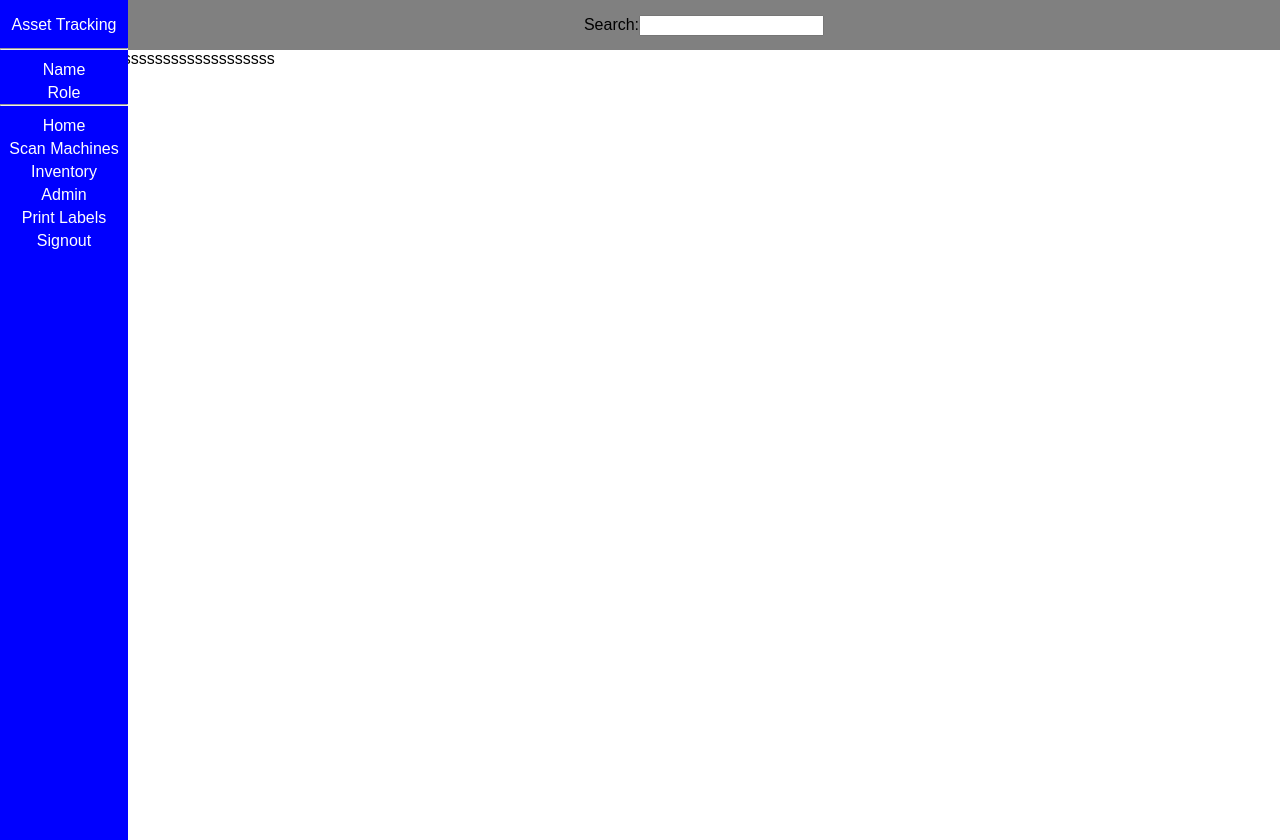
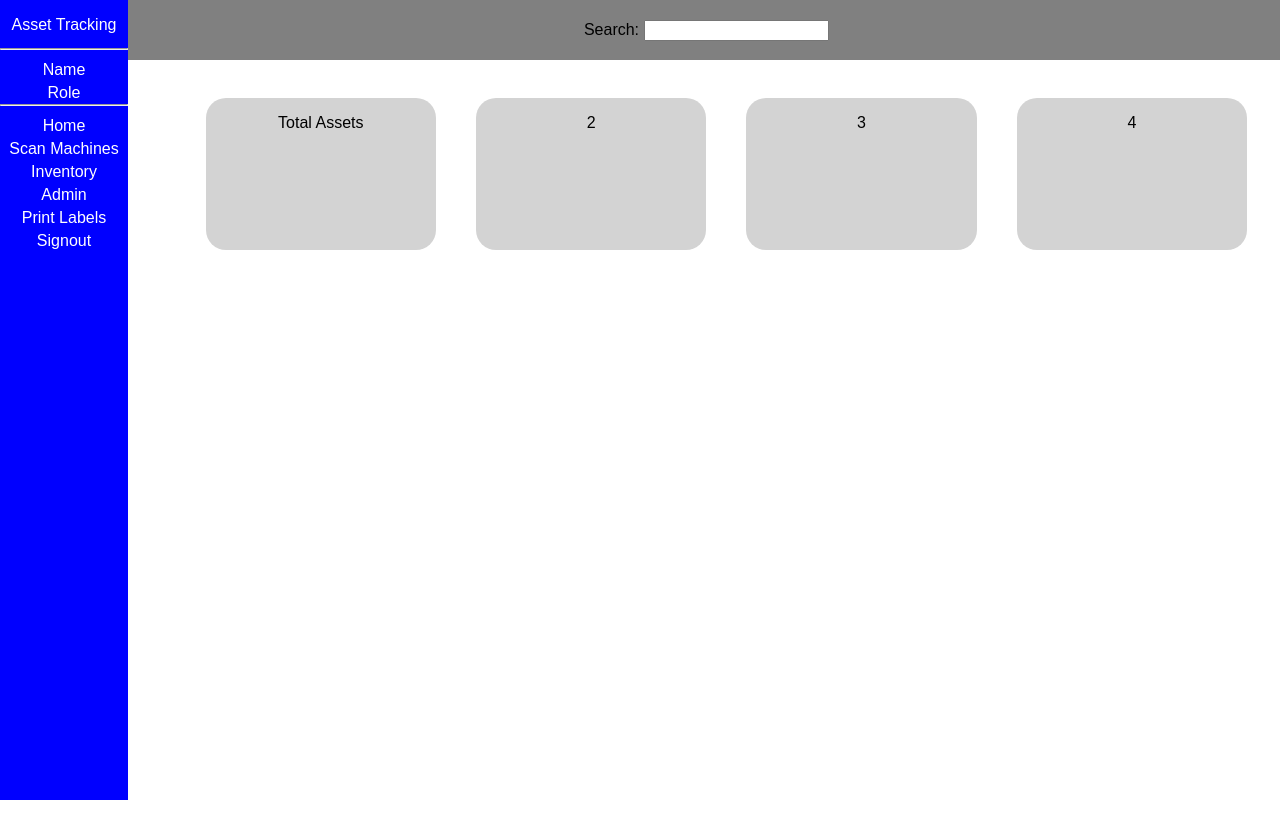
Before and after one commit to jordanbr20/Asset-Tracking, a plain HTML site: page index.html in a window 1280 px wide. After the commit the page ends 800 px from the top, so only its background shows below. Drawn offline with Linux system fonts and the light colour scheme.

Commit message:
Added Cards. More content will be added to cards later.

```diff
--- a/index.html
+++ b/index.html
@@ -12,8 +12,8 @@
         <p>Asset Tracking</p>
     </div>
     <div class="header">
-        <p>Search: </p>
-        <input type="search" name="globalsearch">
+        <p class="searchtitle">Search: </p>
+        <input type="search" name="globalsearch" class="searchbox">
     </div>
     <aside>
         <hr class="solid">
@@ -29,7 +29,18 @@
         <p class="pDatabase">Database:</p>
     </aside>
     <main>
-        test2ssssssssssssssssssssssssssssss
+        <div class="card">
+            <p class="cardtitle"> Total Assets</p>
+        </div>
+        <div class="card">
+            <p class="cardtitle">2</p>
+        </div>
+        <div class="card">
+            <p class="cardtitle">3</p>
+        </div>
+        <div class="card">
+            <p class="cardtitle">4</p>
+        </div>
     </main>
 </body>
 </html>
--- a/style.css
+++ b/style.css
@@ -28,13 +28,22 @@
     float: right;
 }
 
+.searchtitle{
+    position: relative;
+    padding: 5px;
+}
+
+.searchbox{
+    position: relative;
+}
+
 body{
     margin: 0%;
 }
 
 aside{
     width: 10%;
-    height: 100%;
+    height: 95%;
     top: 5%;
     background-color: blue;
     margin: 0;
@@ -78,9 +87,36 @@ aside a:hover{
     display: none;
 }
 
-content{
+main{
+    position:fixed;
+
+    top: 5%;
     left: 10%;
-    top: 7%;
-    position:absolute;
-    float: left;
+    width: 90%;
+    height: 95%;
+    display: flex;
 }
+
+.card{
+    position:relative;
+    display: flex;
+    width: 20%;
+    height: 20%;
+    top: 5%;
+    left: 5%;
+    right: 5%;
+    padding: 20px;
+    background-color: lightgray;
+    background-clip: content-box;
+    border: 10px;
+    border-radius: 40px;
+    border-width: 10px;
+    border-color: black;
+}
+
+.cardtitle{
+    position: relative;
+    display: block;
+    width: 100%;
+    text-align: center;
+}
```
